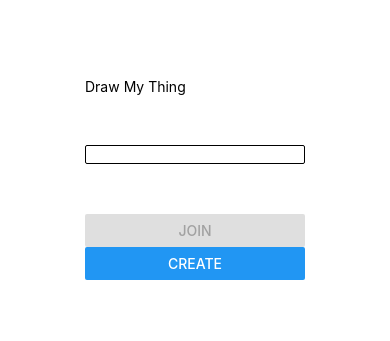
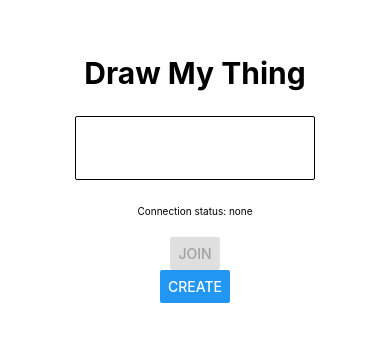
Before and after one commit to myfatemi04/draw-my-thing-frontend, a React Native app: screen / in a window 390 px wide. Shown: the part 243-584 px from the top of the page. Built offline with nearby package versions, Linux system fonts and the light colour scheme; no server answers.

Commit message:
create a drawable canvas!

```diff
--- a/App.tsx
+++ b/App.tsx
@@ -1,6 +1,5 @@
-import React, { useState } from "react";
+import React from "react";
 import { StyleSheet, View } from "react-native";
-import BeforeGameLoadedScreen from "./modules/BeforeGameLoaded/BeforeGameLoadedScreen";
 import GameMain from "./modules/GameMain/GameMain";
 import InitializationProvider from "./modules/Initialization/InitializationProvider";
 
--- a/modules/BeforeGameLoaded/BeforeGameLoadedScreen.tsx
+++ b/modules/BeforeGameLoaded/BeforeGameLoadedScreen.tsx
@@ -1,18 +1,20 @@
-import React, { useCallback, useContext, useRef, useState } from "react";
-import { TextInput, View, Text, Button, StyleSheet } from "react-native";
+import React, { useCallback, useContext, useState } from "react";
+import { TextInput, View, Button, StyleSheet } from "react-native";
+import ConnectionStatusIndicator from "../Debug/ConnectionStatusIndicator";
 import InitializationContext from "../Initialization/InitializationContext";
+import UIText from "../ui/UIText";
 
 export default function BeforeGameLoadedScreen() {
   const [temporaryRoomID, setTemporaryRoomID] = useState("");
-  const { joinRoom, createRoom, connectionStatus } = useContext(
+  const { joinRoom, createRoom, cancelJoinRoom, connectionStatus } = useContext(
     InitializationContext
   );
 
-  const onPressJoin = useCallback(() => {
+  const onPressJoin = () => {
     if (temporaryRoomID.length > 0) {
       joinRoom(temporaryRoomID);
     }
-  }, []);
+  };
 
   const onPressCreate = useCallback(() => {
     createRoom();
@@ -22,22 +24,25 @@ export default function BeforeGameLoadedScreen() {
     setTemporaryRoomID(text);
   }, []);
 
-  const joinButtonString =
-    connectionStatus === "connecting" ? "Joining..." : "Join";
-
   return (
     <View style={styles.screen}>
-      <Text>Draw My Thing</Text>
+      <UIText variant="header">Draw My Thing</UIText>
       <TextInput
         onChangeText={onChangeText}
         maxLength={10}
         style={styles.text}
+        editable={connectionStatus !== "connecting"}
       />
-      <Button
-        onPress={onPressJoin}
-        title="Join"
-        disabled={temporaryRoomID.length === 0}
-      />
+      <ConnectionStatusIndicator />
+      {connectionStatus !== "connecting" ? (
+        <Button
+          onPress={onPressJoin}
+          title="Join"
+          disabled={temporaryRoomID.length === 0}
+        />
+      ) : (
+        <Button onPress={cancelJoinRoom} title="Cancel" />
+      )}
       <Button onPress={onPressCreate} title="Create" />
     </View>
   );
@@ -46,14 +51,21 @@ export default function BeforeGameLoadedScreen() {
 const styles = StyleSheet.create({
   screen: {
     display: "flex",
+    justifyContent: "center",
+    alignItems: "center",
   },
   text: {
     borderColor: "#000000",
     borderWidth: 1,
     borderRadius: 2,
 
-    marginTop: 50,
-    marginBottom: 50,
+    marginTop: 25,
+    marginBottom: 25,
+
+    padding: 10,
+
+    width: 240,
+    fontSize: 35,
   },
   button: {
     marginTop: 50,
--- /dev/null
+++ b/modules/Debug/ConnectionStatusIndicator.tsx
@@ -0,0 +1,20 @@
+import React, { useContext } from "react";
+import { View, Text, StyleSheet } from "react-native";
+import InitializationContext from "../Initialization/InitializationContext";
+
+export default function ConnectionStatusIndicator() {
+  const { connectionStatus } = useContext(InitializationContext);
+
+  return (
+    <Text style={styles.baseText}>
+      Connection status: {connectionStatus ?? "none"}
+    </Text>
+  );
+}
+
+const styles = StyleSheet.create({
+  baseText: {
+    fontSize: 10,
+    marginBottom: 20,
+  },
+});
--- a/modules/Game/CanvasSDK.ts
+++ b/modules/Game/CanvasSDK.ts
@@ -1,3 +1,4 @@
+import { Dispatch, SetStateAction } from "react";
 import Canvas, { CanvasRenderingContext2D } from "react-native-canvas";
 
 type CanvasComponent = {
@@ -17,6 +18,8 @@ class CanvasSDK {
     this.context = canvas.getContext("2d");
     this.width = canvas.width;
     this.height = canvas.height;
+    this.setColor("black");
+    this.context.fillRect(0, 0, 50, 50);
   }
 
   setColor(color: string) {
@@ -24,11 +27,29 @@ class CanvasSDK {
   }
 
   clear() {
-    this.context.clearRect(0, 0, this.width, this.height);
+    if (this.context) {
+      this.context.clearRect(0, 0, this.width, this.height);
+    }
   }
 
+  startPath(x: number, y: number) {
+    if (this.context) {
+      this.context.moveTo(x, y);
+      this.context.rect(x, y, 5, 5);
+    }
+  }
+
+  moveTo(x: number, y: number) {
+    this.context.lineTo(x, y);
+    this.context.stroke();
+  }
+
+  endPath() {}
+
   addCircle(x: number, y: number, radius: number) {
-    this.context.ellipse(x, y, radius, radius, 0, 0, Math.PI * 2, false);
+    if (this.context) {
+      this.context.fillRect(x, y, radius, radius);
+    }
   }
 }
 
--- a/modules/Game/Game.tsx
+++ b/modules/Game/Game.tsx
@@ -1,11 +1,23 @@
-import React, { useLayoutEffect, useMemo, useRef } from "react";
-import { StyleSheet, View } from "react-native";
+import React, {
+  useContext,
+  useLayoutEffect,
+  useMemo,
+  useRef,
+  useState,
+} from "react";
+import { StyleSheet, View, Text, Button } from "react-native";
 import Canvas from "react-native-canvas";
+import InitializationContext from "../Initialization/InitializationContext";
+import UIText from "../ui/UIText";
 import CanvasSDK from "./CanvasSDK";
 
 export default function Game() {
   const canvas = useRef<Canvas>();
   const sdk = useMemo(() => new CanvasSDK(), []);
+  const { leaveRoom } = useContext(InitializationContext);
+
+  const [touchCounter, setTouchCounter] = useState(0);
+  const [invalid, setInvalid] = useState(false);
 
   useLayoutEffect(() => {
     if (canvas.current) {
@@ -15,13 +27,41 @@ export default function Game() {
 
   return (
     <View style={styles.game}>
-      <Canvas ref={canvas} />
+      <UIText variant="header">Game {invalid && "invalid"}</UIText>
+      <UIText variant="body">
+        {touchCounter} touch{touchCounter !== 1 ? "es" : ""}
+      </UIText>
+      <View
+        style={styles.canvas}
+        onTouchStart={(event) => {
+          setTouchCounter((t) => t + 1);
+          const { locationX, locationY } = event.nativeEvent;
+          sdk.startPath(locationX, locationY);
+        }}
+        onTouchMove={(event) => {
+          const { locationX, locationY } = event.nativeEvent;
+          sdk.moveTo(locationX, locationY);
+        }}
+        onTouchEnd={(event) => {
+          sdk.endPath();
+          setTouchCounter((t) => t - 1);
+        }}
+      >
+        <Canvas ref={canvas} />
+      </View>
+      <Button onPress={leaveRoom} title="Leave" />
     </View>
   );
 }
 
 const styles = StyleSheet.create({
   game: {
-    padding: "2rem",
+    padding: 40,
+  },
+  canvas: {
+    width: 400,
+    height: 400,
+    borderColor: "black",
+    borderWidth: 2,
   },
 });
--- a/modules/GameMain/GameMain.tsx
+++ b/modules/GameMain/GameMain.tsx
@@ -1,17 +1,10 @@
 import React, { useContext } from "react";
-import { View, Text, StyleSheet } from "react-native";
 import BeforeGameLoadedScreen from "../BeforeGameLoaded/BeforeGameLoadedScreen";
 import Game from "../Game/Game";
 import InitializationContext from "../Initialization/InitializationContext";
 
 export default function GameMain() {
-  const { connectionStatus, currentRoomID } = useContext(InitializationContext);
-
-  // return (
-  //   <View style={styles.baseView}>
-  //     <Text style={styles.baseText}>Connection status: {connectionStatus}</Text>
-  //   </View>
-  // );
+  const { connectionStatus } = useContext(InitializationContext);
 
   if (connectionStatus == "connected") {
     return <Game />;
@@ -19,16 +12,3 @@ export default function GameMain() {
     return <BeforeGameLoadedScreen />;
   }
 }
-
-const styles = StyleSheet.create({
-  baseText: {
-    fontSize: 10,
-  },
-  baseView: {
-    display: "flex",
-    justifyContent: "center",
-    alignItems: "center",
-    height: "100%",
-    width: "100%",
-  },
-});
--- a/modules/Initialization/InitializationContext.ts
+++ b/modules/Initialization/InitializationContext.ts
@@ -6,6 +6,7 @@ export type InitializationContextProps = {
   joinRoom(roomID: string): void;
   createRoom(): void;
   leaveRoom(): void;
+  cancelJoinRoom(): void;
   currentRoomID: string;
   connectionStatus: ConnectionStatus;
 };
@@ -20,6 +21,7 @@ const InitializationContext = createContext<InitializationContextProps>({
   joinRoom: notImplemented("joinRoom"),
   createRoom: notImplemented("createRoom"),
   leaveRoom: notImplemented("leaveRoom"),
+  cancelJoinRoom: notImplemented("cancelJoinRoom"),
   currentRoomID: null,
   connectionStatus: null,
 });
--- a/modules/Initialization/InitializationProvider.tsx
+++ b/modules/Initialization/InitializationProvider.tsx
@@ -26,11 +26,18 @@ export default function InitializationProvider({
   const joinRoom = useCallback((roomID: string) => {
     setConnectionStatus("connecting");
 
-    connectionTimeout.current = setTimeout(() => {
+    setTimeout(() => {
       setConnectionStatus("connected");
-    }, 6000);
+    }, 1000);
+
+    setCurrentRoomID(roomID);
 
     io.emit("join room", roomID);
+  }, []);
+
+  const cancelJoinRoom = useCallback(() => {
+    setConnectionStatus(null);
+    setCurrentRoomID(null);
   }, []);
 
   useSocketCallback(io, "joined room", (roomID) => {
@@ -45,7 +52,10 @@ export default function InitializationProvider({
     setConnectionStatus(null);
   });
 
-  const leaveRoom = useCallback(() => {}, []);
+  const leaveRoom = useCallback(() => {
+    setCurrentRoomID(null);
+    setConnectionStatus(null);
+  }, []);
   const createRoom = useCallback(() => {}, []);
 
   const contextValue = useMemo<InitializationContextProps>(() => {
@@ -53,10 +63,11 @@ export default function InitializationProvider({
       joinRoom,
       leaveRoom,
       createRoom,
+      cancelJoinRoom,
       currentRoomID,
       connectionStatus,
     };
-  }, []);
+  }, [joinRoom, leaveRoom, createRoom, currentRoomID, connectionStatus]);
 
   return (
     <InitializationContext.Provider value={contextValue}>
--- /dev/null
+++ b/modules/ui/UIText.tsx
@@ -0,0 +1,25 @@
+import React, { ReactNode } from "react";
+import { StyleSheet, Text } from "react-native";
+
+export default function UIText({
+  variant,
+  children,
+}: {
+  variant: keyof typeof styles;
+  children: ReactNode;
+}) {
+  return <Text style={styles[variant]}>{children}</Text>;
+}
+
+const styles = StyleSheet.create({
+  header: {
+    fontSize: 30,
+    fontWeight: "bold",
+    color: "black",
+  },
+  body: {
+    fontSize: 14,
+    fontWeight: "normal",
+    color: "grey",
+  },
+});
```
